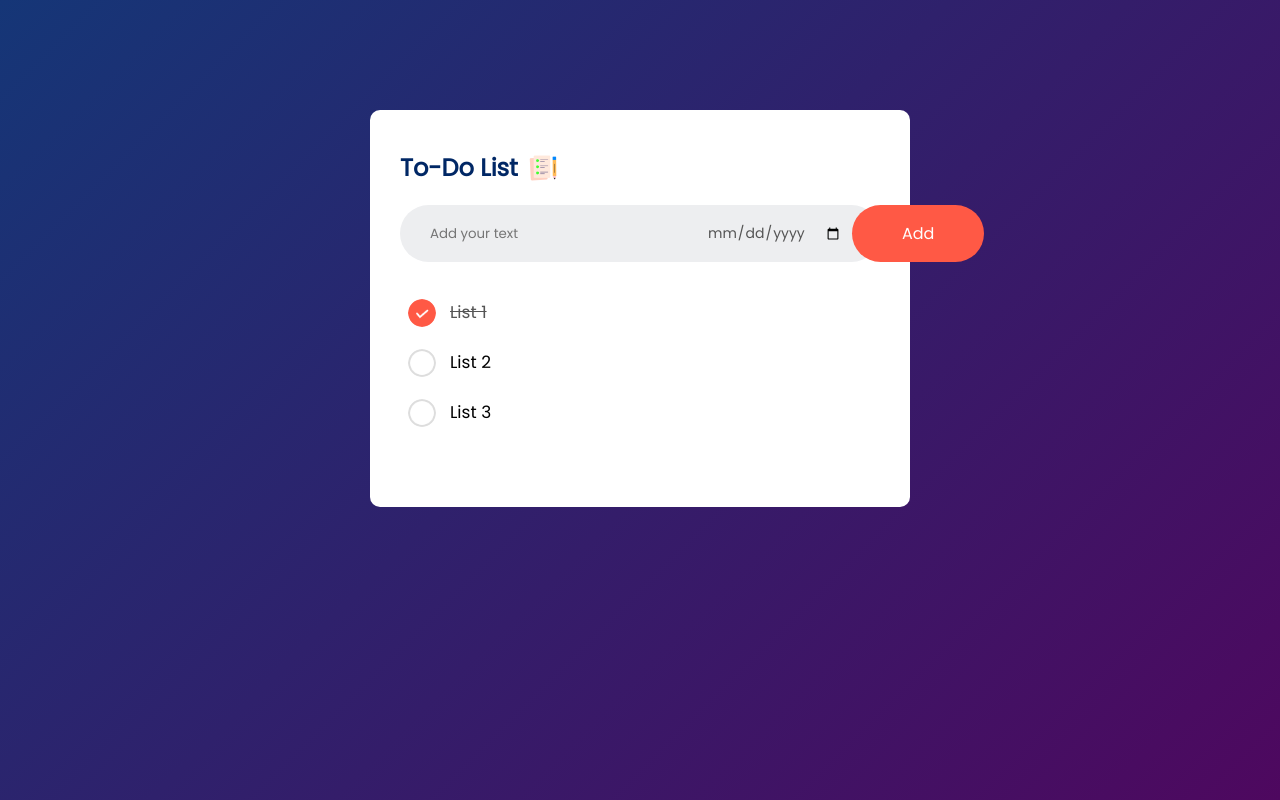
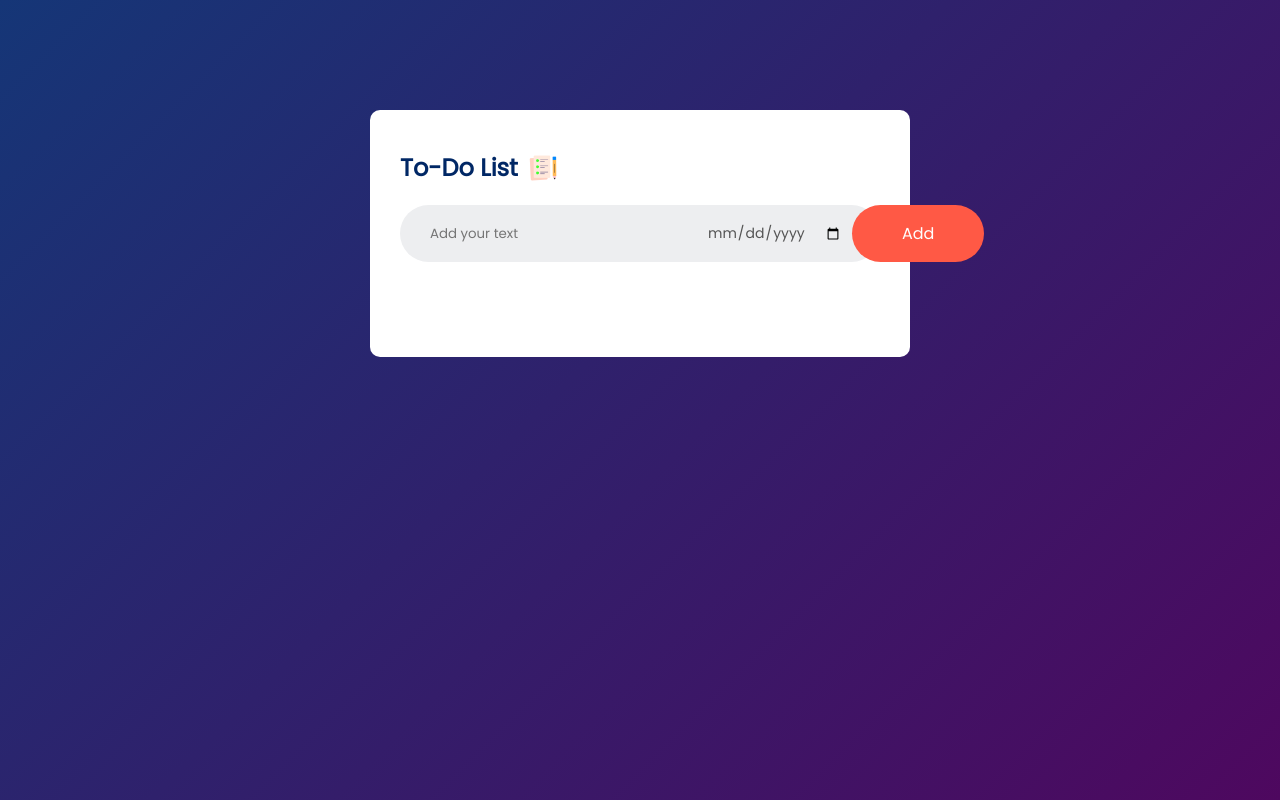
Before and after one commit to TargetUltimate-Alka/To-Do-list, a plain HTML site: page index.html in a window 1280 px wide. Drawn offline with Linux system fonts and the light colour scheme.

```diff
--- a/index.html
+++ b/index.html
@@ -20,9 +20,9 @@
             </div>
             <p id="selected-date"></p>
             <ul id="list-container">
-                <li class="checked">List 1</li>
+                <!-- <li class="checked">List 1</li>
                 <li>List 2</li>
-                <li>List 3</li>
+                <li>List 3</li> -->
             </ul>
 
         </div>
```
